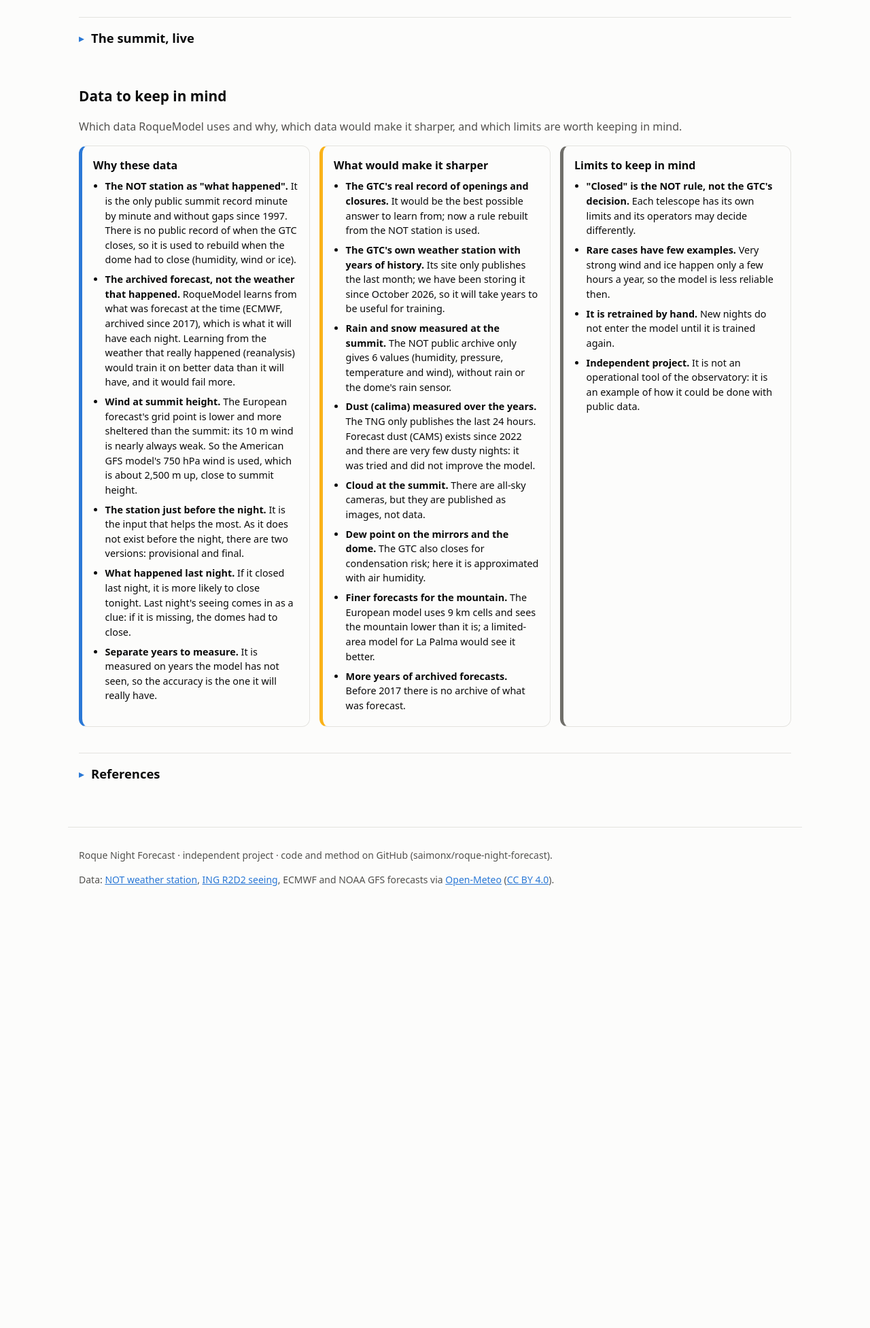
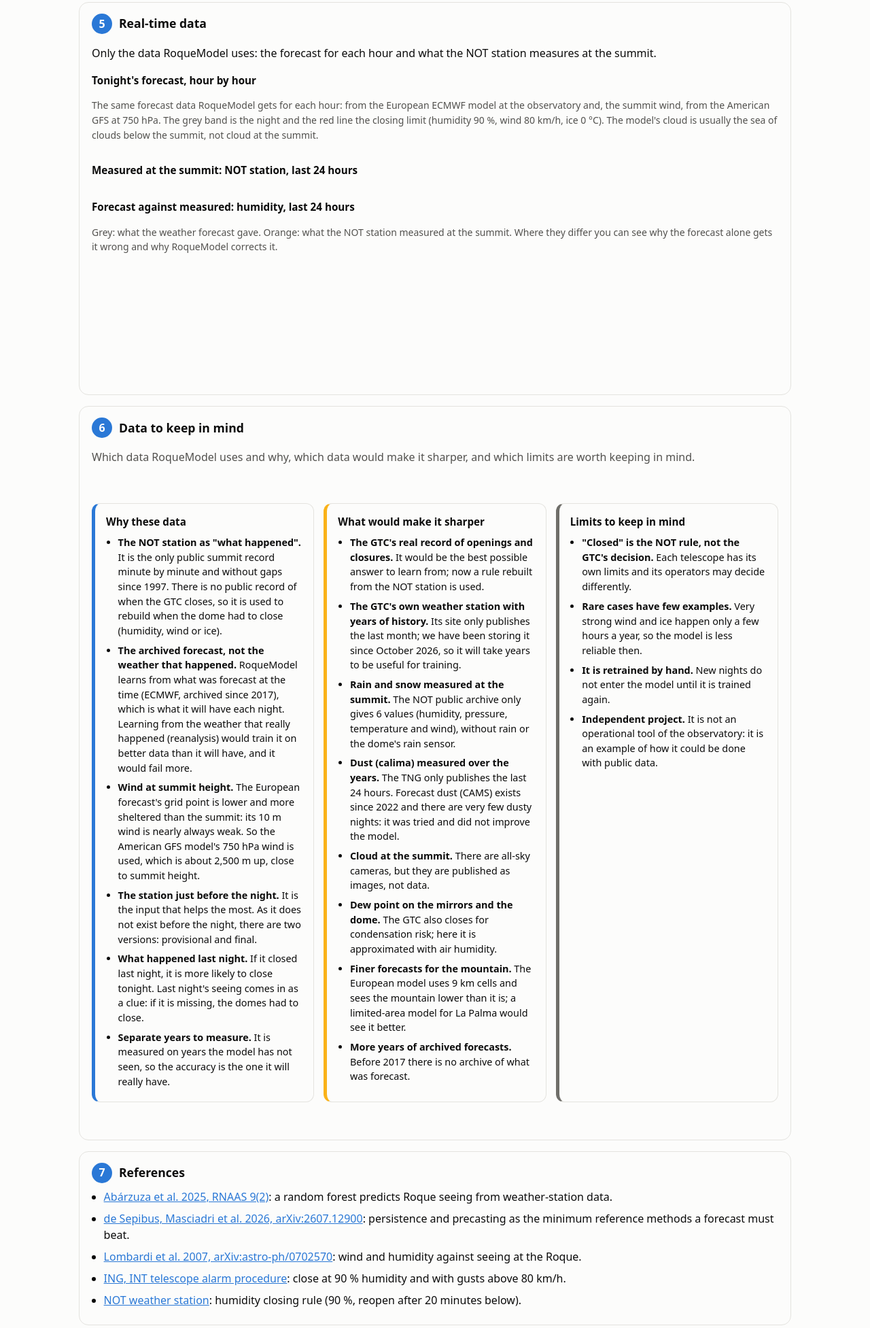
Before and after one commit to saimonx/roque-model, a plain HTML site: page site/index.html in a window 1280 px wide. Shown: the part 1259-3212 px from the top of the page at 68% size. Before the commit the page ends 2610 px from the top, so only its background shows below. Drawn offline with Linux system fonts and the light colour scheme; no server answers.

Commit message:
Turn real-time data, notes and references into cards 5-7, with linked references
"The summit, live" becomes "Real-time data" (card 5, no longer folded), "Data to
keep in mind" is card 6 and "References" card 7, each reference now linking to
its DOI, arXiv page or source.

```diff
--- a/site/assets/i18n.js
+++ b/site/assets/i18n.js
@@ -85,7 +85,7 @@ window.I18N = {
     rm4_text: "Para medirlo sin trampa, se entrenó una copia igual de RoqueModel con <b>{e0}–{e1}</b> y se comprobó con las <b>{hours} horas de noche de {x0}–{x1}</b>, que no había visto. Si la entrenamos con esos años y la medimos con esas noches, acierta si la cúpula está abierta o cerrada en el <b>{fin} de las horas</b> ({prov} en provisional). Usando solo la previsión del tiempo con las mismas condiciones de cierre, sin modelo, se acierta el <b>{raw}</b>.",
     rm4_bars: { final: "RoqueModel (definitivo)", provisional: "RoqueModel (provisional)", raw: "Solo la previsión del tiempo, sin modelo" },
     rm4_note: "Ojo: decir siempre «abierta» acertaría el {open}, porque la cúpula está abierta casi siempre; RoqueModel también lo mejora. Con un año más de datos acierta algo más (se comprobó), por eso el RoqueModel de cada noche aprende con todos los años.",
-    fold_live: "La cumbre en directo",
+    fold_live: "Datos en tiempo real",
     live_intro: "Solo los datos que usa RoqueModel: la previsión para cada hora y lo que mide la estación del NOT en la cumbre.",
     station_title: "Medido en la cumbre: estación del NOT, últimas 24 horas",
     station_text: "Humedad, viento y presión: lo que RoqueModel toma de la estación antes de la noche. Medias de 10 minutos. Última medida: {time} hora canaria — humedad {rh} %, viento {wind} km/h, {p} hPa. La línea roja es el límite de cierre.",
@@ -104,12 +104,11 @@ window.I18N = {
     notes_limits_title: "Límites a tener presentes",
     notes_limits: "<li><b>«Cerrada» es la regla del NOT, no la decisión del GTC.</b> Cada telescopio tiene sus propios límites y sus operadores pueden decidir distinto.</li><li><b>Los casos raros tienen pocos ejemplos.</b> El viento muy fuerte y el hielo ocurren pocas horas al año, así que en esos casos el modelo es menos fiable.</li><li><b>Se reentrena a mano.</b> Las noches nuevas no entran en el modelo hasta que se vuelve a entrenar.</li><li><b>Proyecto independiente.</b> No es una herramienta operativa del observatorio: es un ejemplo de cómo se podría hacer con datos públicos.</li>",
     fold_refs: "Referencias",
-    refs_html: `<ul>
-<li>Abárzuza et al. 2025, RNAAS 9(2): random forest para el seeing del Roque.</li>
-<li>de Sepibus, Masciadri et al. 2026, arXiv:2607.12900: persistencia y precasting como métodos de referencia mínimos.</li>
-<li>Lombardi et al. 2007, arXiv:astro-ph/0702570: viento y humedad frente al seeing en el Roque.</li>
-<li>ING, procedimiento de alarmas del INT: cierre con humedad ≥ 90 % y con rachas de más de 80 km/h.</li>
-</ul>`,
+    refs_html: `<li><a href="https://doi.org/10.3847/2515-5172/adb14f">Abárzuza et al. 2025, RNAAS 9(2)</a>: un random forest predice el seeing del Roque con los datos de la estación meteorológica.</li>
+<li><a href="https://arxiv.org/abs/2607.12900">de Sepibus, Masciadri et al. 2026, arXiv:2607.12900</a>: persistencia y precasting como métodos de referencia mínimos que un pronóstico debe batir.</li>
+<li><a href="https://arxiv.org/abs/astro-ph/0702570">Lombardi et al. 2007, arXiv:astro-ph/0702570</a>: viento y humedad frente al seeing en el Roque.</li>
+<li><a href="https://www.ing.iac.es/Astronomy/tonotes/int/observer/old/alert.html">ING, procedimiento de alarmas del telescopio INT</a>: cerrar con humedad del 90 % y con rachas de más de 80 km/h.</li>
+<li><a href="https://www.not.iac.es/weather/">Estación meteorológica del NOT</a>: regla de cierre por humedad (90 %, se reabre tras 20 minutos por debajo).</li>`,
     footer: "Roque Night Forecast · proyecto independiente · código y metodología en GitHub (saimonx/roque-night-forecast).",
     credits: "Datos: <a href=\"https://www.not.iac.es/weather/\">estación meteorológica del NOT</a>, <a href=\"https://astro.ing.iac.es/seeing/\">seeing R2D2 del ING</a>, previsiones ECMWF y NOAA GFS vía <a href=\"https://open-meteo.com\">Open-Meteo</a> (<a href=\"https://creativecommons.org/licenses/by/4.0/\">CC BY 4.0</a>).",
     na: "—",
@@ -200,7 +199,7 @@ window.I18N = {
     rm4_text: "To measure it without cheating, an identical copy of RoqueModel was trained on <b>{e0}–{e1}</b> and checked on the <b>{hours} night hours of {x0}–{x1}</b>, which it had not seen. Trained on those years and measured on those nights, it gets the dome open or closed right in <b>{fin} of hours</b> ({prov} when provisional). Using only the weather forecast with the same closing rules, without a model, gets <b>{raw}</b> right.",
     rm4_bars: { final: "RoqueModel (final)", provisional: "RoqueModel (provisional)", raw: "Weather forecast alone, no model" },
     rm4_note: "Note: saying \"open\" every hour would be right {open} of the time, because the dome is nearly always open; RoqueModel beats that too. With one more year of data it does a little better (this was checked), which is why each night's RoqueModel learns from every year.",
-    fold_live: "The summit, live",
+    fold_live: "Real-time data",
     live_intro: "Only the data RoqueModel uses: the forecast for each hour and what the NOT station measures at the summit.",
     station_title: "Measured at the summit: NOT station, last 24 hours",
     station_text: "Humidity, wind and pressure: what RoqueModel takes from the station before the night. 10-minute means. Latest reading: {time} Canary time — humidity {rh} %, wind {wind} km/h, {p} hPa. The red line is the closing limit.",
@@ -219,12 +218,11 @@ window.I18N = {
     notes_limits_title: "Limits to keep in mind",
     notes_limits: "<li><b>\"Closed\" is the NOT rule, not the GTC's decision.</b> Each telescope has its own limits and its operators may decide differently.</li><li><b>Rare cases have few examples.</b> Very strong wind and ice happen only a few hours a year, so the model is less reliable then.</li><li><b>It is retrained by hand.</b> New nights do not enter the model until it is trained again.</li><li><b>Independent project.</b> It is not an operational tool of the observatory: it is an example of how it could be done with public data.</li>",
     fold_refs: "References",
-    refs_html: `<ul>
-<li>Abárzuza et al. 2025, RNAAS 9(2): random forest for Roque seeing.</li>
-<li>de Sepibus, Masciadri et al. 2026, arXiv:2607.12900: persistence and precasting as minimum reference methods.</li>
-<li>Lombardi et al. 2007, arXiv:astro-ph/0702570: wind and humidity against seeing at the Roque.</li>
-<li>ING, INT alarm procedure: close at humidity ≥ 90 % and with gusts above 80 km/h.</li>
-</ul>`,
+    refs_html: `<li><a href="https://doi.org/10.3847/2515-5172/adb14f">Abárzuza et al. 2025, RNAAS 9(2)</a>: a random forest predicts Roque seeing from weather-station data.</li>
+<li><a href="https://arxiv.org/abs/2607.12900">de Sepibus, Masciadri et al. 2026, arXiv:2607.12900</a>: persistence and precasting as the minimum reference methods a forecast must beat.</li>
+<li><a href="https://arxiv.org/abs/astro-ph/0702570">Lombardi et al. 2007, arXiv:astro-ph/0702570</a>: wind and humidity against seeing at the Roque.</li>
+<li><a href="https://www.ing.iac.es/Astronomy/tonotes/int/observer/old/alert.html">ING, INT telescope alarm procedure</a>: close at 90 % humidity and with gusts above 80 km/h.</li>
+<li><a href="https://www.not.iac.es/weather/">NOT weather station</a>: humidity closing rule (90 %, reopen after 20 minutes below).</li>`,
     footer: "Roque Night Forecast · independent project · code and method on GitHub (saimonx/roque-night-forecast).",
     credits: "Data: <a href=\"https://www.not.iac.es/weather/\">NOT weather station</a>, <a href=\"https://astro.ing.iac.es/seeing/\">ING R2D2 seeing</a>, ECMWF and NOAA GFS forecasts via <a href=\"https://open-meteo.com\">Open-Meteo</a> (<a href=\"https://creativecommons.org/licenses/by/4.0/\">CC BY 4.0</a>).",
     na: "—",
--- a/site/assets/style.css
+++ b/site/assets/style.css
@@ -382,3 +382,9 @@ ul.rm-bars li:nth-child(2) .bar-fill { opacity: .55; }
 /* The summit, live: small charts in a grid, one variable each */
 .mini-grid { display: grid; grid-template-columns: repeat(auto-fit, minmax(280px, 1fr)); gap: 6px 18px; }
 .mini-grid .chart { margin-top: .3rem; }
+
+/* Cards 5-7 */
+.rm-part h4 { margin: 1rem 0 .3rem; font-size: .95rem; }
+.rm-part .note-card h4 { margin: .2rem 0 .5rem; }
+ul.refs { padding-left: 1.1rem; margin: .4rem 0; }
+ul.refs li { margin: .5rem 0; line-height: 1.5; }
--- a/site/index.html
+++ b/site/index.html
@@ -5,7 +5,7 @@
   <meta name="viewport" content="width=device-width, initial-scale=1">
   <title>Roque Night Forecast</title>
   <meta name="description" content="Tonight at the Roque de los Muchachos Observatory (La Palma), hour by hour: will the dome be open, and how sharp will the stars be. Independent project with real, public data.">
-  <link rel="stylesheet" href="assets/style.css?v=35">
+  <link rel="stylesheet" href="assets/style.css?v=36">
 </head>
 <body>
   <header class="top">
@@ -78,42 +78,35 @@
           <ul class="rm-bars" id="rm4-bars"></ul>
           <p class="muted small" id="rm4-note"></p>
         </article>
+        <article class="rm-part" id="live">
+          <header class="rm-head"><span class="rm-num">5</span><h3 data-i18n="fold_live"></h3></header>
+          <p data-i18n="live_intro"></p>
+          <h4 data-i18n="live_fc_title"></h4>
+          <p class="muted small" data-i18n="live_fc_text"></p>
+          <div class="mini-grid" id="fc-grid"></div>
+          <h4 data-i18n="station_title"></h4>
+          <p class="muted small" id="station-text"></p>
+          <div class="mini-grid" id="station-grid"></div>
+          <h4 data-i18n="vs_title"></h4>
+          <p class="muted small" data-i18n="vs_text"></p>
+          <div class="chart short" id="chart-vs"></div>
+        </article>
+        <article class="rm-part" id="notes">
+          <header class="rm-head"><span class="rm-num">6</span><h3 data-i18n="notes_title"></h3></header>
+          <p class="muted" data-i18n="notes_intro"></p>
+          <div class="notes-grid">
+            <section class="note-card why"><h4 data-i18n="notes_why_title"></h4><ul data-i18n-html="notes_why"></ul></section>
+            <section class="note-card missing"><h4 data-i18n="notes_missing_title"></h4><ul data-i18n-html="notes_missing"></ul></section>
+            <section class="note-card limits"><h4 data-i18n="notes_limits_title"></h4><ul data-i18n-html="notes_limits"></ul></section>
+          </div>
+        </article>
+        <article class="rm-part" id="refs">
+          <header class="rm-head"><span class="rm-num">7</span><h3 data-i18n="fold_refs"></h3></header>
+          <ul class="refs" data-i18n-html="refs_html"></ul>
+        </article>
       </div>
     </section>
 
-    <!-- Everything else, folded -->
-    <details class="fold">
-      <summary><h2 data-i18n="fold_live"></h2></summary>
-      <p class="muted" data-i18n="live_intro"></p>
-      <h3 data-i18n="live_fc_title"></h3>
-      <p class="muted small" data-i18n="live_fc_text"></p>
-      <div class="mini-grid" id="fc-grid"></div>
-
-      <h3 data-i18n="station_title"></h3>
-      <p class="muted small" id="station-text"></p>
-      <div class="mini-grid" id="station-grid"></div>
-
-      <h3 data-i18n="vs_title"></h3>
-      <p class="muted small" data-i18n="vs_text"></p>
-      <div class="chart short" id="chart-vs"></div>
-
-    </details>
-
-    <!-- Data to keep in mind: why these data, what is missing, limits -->
-    <section id="notes">
-      <h2 data-i18n="notes_title"></h2>
-      <p class="muted" data-i18n="notes_intro"></p>
-      <div class="notes-grid">
-        <article class="note-card why"><h3 data-i18n="notes_why_title"></h3><ul data-i18n-html="notes_why"></ul></article>
-        <article class="note-card missing"><h3 data-i18n="notes_missing_title"></h3><ul data-i18n-html="notes_missing"></ul></article>
-        <article class="note-card limits"><h3 data-i18n="notes_limits_title"></h3><ul data-i18n-html="notes_limits"></ul></article>
-      </div>
-    </section>
-
-    <details class="fold">
-      <summary><h2 data-i18n="fold_refs"></h2></summary>
-      <div class="prose" data-i18n-html="refs_html"></div>
-    </details>
   </main>
 
   <footer class="wrap foot">
@@ -123,8 +116,8 @@
   </footer>
 
   <div id="tooltip" class="tooltip" role="status" hidden></div>
-  <script src="assets/i18n.js?v=35"></script>
-  <script src="assets/charts.js?v=35"></script>
-  <script src="assets/app.js?v=35"></script>
+  <script src="assets/i18n.js?v=36"></script>
+  <script src="assets/charts.js?v=36"></script>
+  <script src="assets/app.js?v=36"></script>
 </body>
 </html>
```
